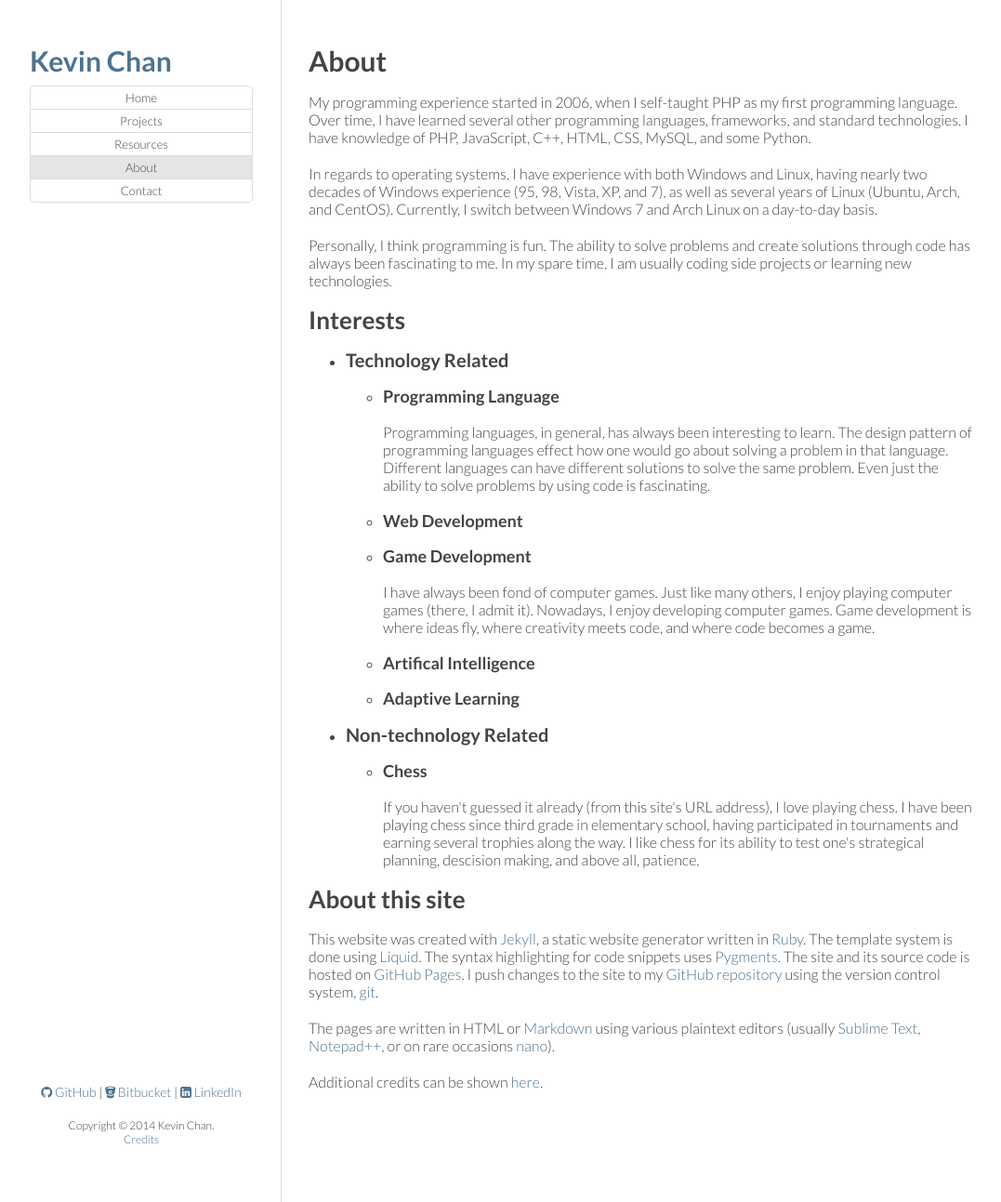
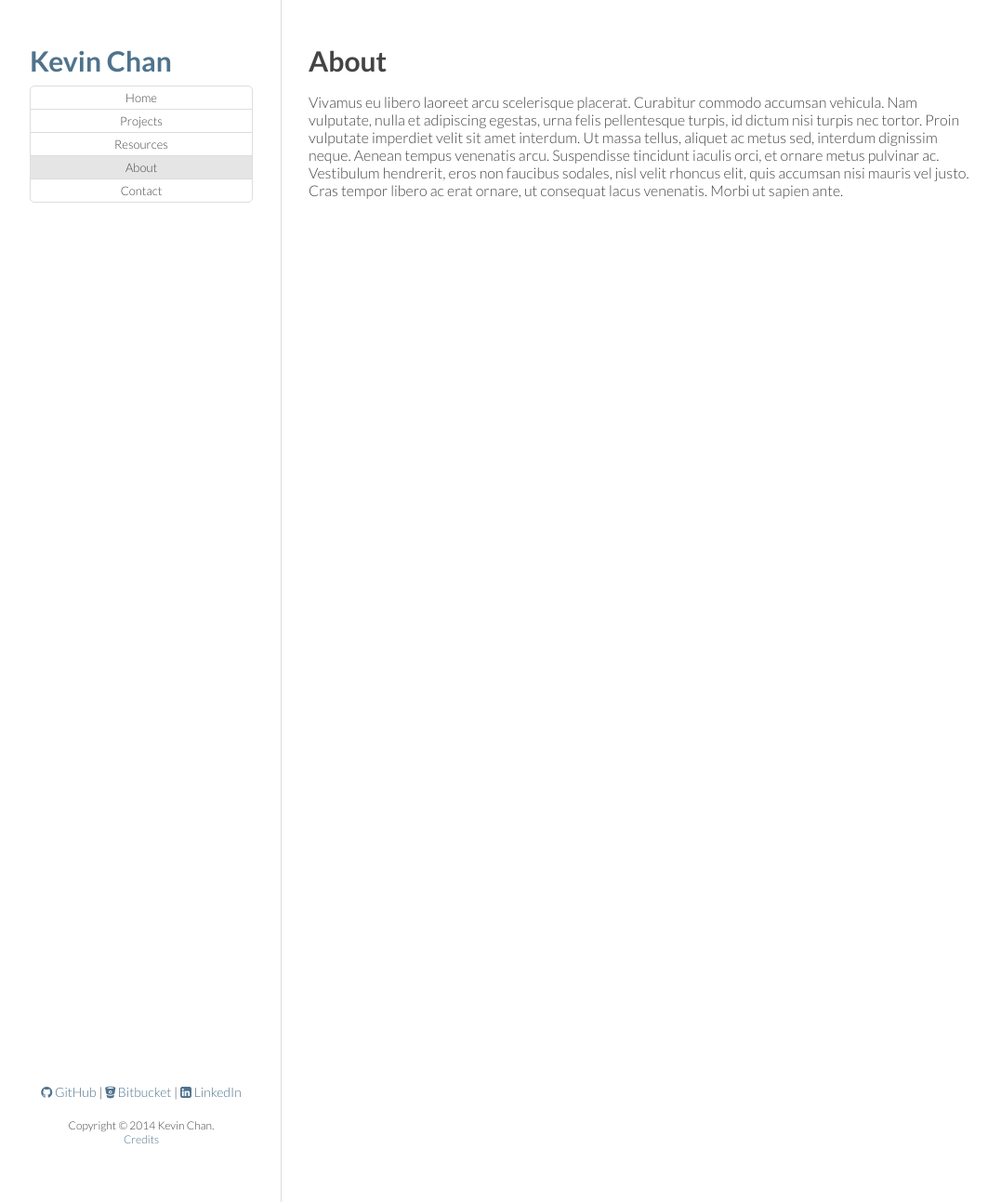
Before and after one commit to chessmasterhong/blog, a Jekyll site: the page built from about/index.html, in a window 1280 px wide and 1293 px high. Shown: the whole window at 93% size, without its empty margins (98-1175 px from the left). Built offline with Jekyll 4.4.1, drawn with Linux system fonts in a browser that asks for light colours.

Commit message:
Decommissioning site. Adding placeholder content.

```diff
--- a/about/index.html
+++ b/about/index.html
@@ -6,77 +6,5 @@ title: "About"
 <h1>{{ page.title }}</h1>
 
 <p>
-    My programming experience started in 2006, when I self-taught PHP as my first programming language. Over time, I have learned several other programming languages, frameworks, and standard technologies. I have knowledge of PHP, JavaScript, C++, HTML, CSS, MySQL, and some Python.
+    Vivamus eu libero laoreet arcu scelerisque placerat. Curabitur commodo accumsan vehicula. Nam vulputate, nulla et adipiscing egestas, urna felis pellentesque turpis, id dictum nisi turpis nec tortor. Proin vulputate imperdiet velit sit amet interdum. Ut massa tellus, aliquet ac metus sed, interdum dignissim neque. Aenean tempus venenatis arcu. Suspendisse tincidunt iaculis orci, et ornare metus pulvinar ac. Vestibulum hendrerit, eros non faucibus sodales, nisl velit rhoncus elit, quis accumsan nisi mauris vel justo. Cras tempor libero ac erat ornare, ut consequat lacus venenatis. Morbi ut sapien ante.
 </p>
-
-<p>
-    In regards to operating systems, I have experience with both Windows and Linux, having nearly two decades of Windows experience (95, 98, Vista, XP, and 7), as well as several years of Linux (Ubuntu, Arch, and CentOS). Currently, I switch between Windows 7 and Arch Linux on a day-to-day basis.
-</p>
-
-<p>
-    Personally, I think programming is fun. The ability to solve problems and create solutions through code has always been fascinating to me. In my spare time, I am usually coding side projects or learning new technologies.
-</p>
-
-
-<h2>Interests</h2>
-<ul>
-    <li>
-        <h3>Technology Related</h3>
-        <ul>
-            <li>
-                <h4>Programming Language</h4>
-                <p>
-                    Programming languages, in general, has always been interesting to learn. The design pattern of programming languages effect how one would go about solving a problem in that language. Different languages can have different solutions to solve the same problem. Even just the ability to solve problems by using code is fascinating.
-                </p>
-            </li>
-
-            <li>
-                <h4>Web Development</h4>
-                <p></p>
-            </li>
-
-            <li>
-                <h4>Game Development</h4>
-                <p>
-                    I have always been fond of computer games. Just like many others, I enjoy playing computer games (there, I admit it). Nowadays, I enjoy developing computer games. Game development is where ideas fly, where creativity meets code, and where code becomes a game.
-                </p>
-            </li>
-
-            <li>
-                <h4>Artifical Intelligence</h4>
-                <p></p>
-            </li>
-
-            <li>
-                <h4>Adaptive Learning</h4>
-                <p></p>
-            </li>
-        </ul>
-    </li>
-    <li>
-        <h3>Non-technology Related</h3>
-        <ul>
-            <li>
-                <h4>Chess</h4>
-                <p>
-                    If you haven't guessed it already (from this site's URL address), I love playing chess. I have been playing chess since third grade in elementary school, having participated in tournaments and earning several trophies along the way. I like chess for its ability to test one's strategical planning, descision making, and above all, patience.
-                </p>
-            </li>
-        </ul>
-    </li>
-</ul>
-
-
-<h2>About this site</h2>
-
-<p>
-    This website was created with <a href="http://jekyllrb.com/">Jekyll</a>, a static website generator written in <a href="http://www.ruby-lang.org/">Ruby</a>. The template system is done using <a href="http://github.com/Shopify/liquid">Liquid</a>. The syntax highlighting for code snippets uses <a href="http://pygments.org">Pygments</a>. The site and its source code is hosted on <a href="http://pages.github.com">GitHub Pages</a>. I push changes to the site to my <a href="http://github.com/chessmasterhong/chessmasterhong.github.io">GitHub repository</a> using the version control system, <a href="http://git-scm.com">git</a>.
-</p>
-
-<p>
-    The pages are written in HTML or <a href="http://daringfireball.net/projects/markdown">Markdown</a> using various plaintext editors (usually <a href="http://www.sublimetext.com">Sublime Text</a>, <a href="http://notepad-plus-plus.org">Notepad++</a>, or on rare occasions <a href="http://www.nano-editor.org">nano</a>).
-</p>
-
-<p>
-    Additional credits can be shown <a href="/credits">here</a>.
-</p>
--- a/contact/index.html
+++ b/contact/index.html
@@ -4,4 +4,7 @@ title: "Contact"
 ---
 
 <h1>{{ page.title }}</h1>
-<p>You may contact me via <a href="http://www.linkedin.com/in/kchan12">LinkedIn</a>. Also, feel free to follow me on <a href="http://github.com/chessmasterhong">GitHub</a> or <a href="http://bitbucket.org/chessmasterhong">Bitbucket</a>.</p>
+
+<p>
+    Nam non mauris hendrerit, dignissim magna faucibus, cursus dolor. Vivamus tempus non nulla et vestibulum. Vivamus eu sollicitudin ligula. Nullam sagittis gravida augue, ut gravida nisi eleifend eu. Vivamus bibendum nec felis ac aliquet. Duis cursus luctus volutpat. Curabitur eu posuere velit. Donec rutrum purus eleifend tincidunt gravida. Nam quis massa aliquet, vestibulum erat pharetra, dictum nibh. Vestibulum non tincidunt augue, quis ultrices sapien. Sed ut aliquet nisi, vitae pretium est. Sed consectetur sodales dolor, at volutpat massa ullamcorper ut.
+</p>
--- a/credits/index.html
+++ b/credits/index.html
@@ -8,7 +8,6 @@ title: "Credits"
 
 <ul>
     <li>Site generation thanks to <a href="http://jekyllrb.com">Jekyll</a></li>
-    <li>Hosted on GitHub Pages, courtesy of <a href="http://github.com">GitHub</a></li>
     <li>Theme modified from <a href="http://orderedlist.com">orderedlist</a>'s <a href="http://github.com/orderedlist/minimal">Minimal</a> theme</li>
     <li>Content slider thanks to <a href="http://stevenwanderski.com">stevenwanderski</a>'s <a href="http://bxslider.com">bxSlider</a>, with minor modifications</li>
 </ul>
--- a/projects/index.html
+++ b/projects/index.html
@@ -6,7 +6,10 @@ css_extras:
 ---
 
 <h1>{{ page.title }}</h1>
-<p>Here is where I showcase projects I have worked on, both past and present. This includes some of my side projects as well.</p>
+
+<p>
+    Morbi feugiat iaculis condimentum. Phasellus pharetra ante ac euismod elementum. Morbi iaculis tortor sit amet porttitor tincidunt. Donec consectetur lorem sed nisl volutpat dapibus. Nunc viverra imperdiet ullamcorper. Sed sagittis a sem vitae bibendum. Maecenas mi tellus, aliquet imperdiet mollis quis, fringilla non tellus. Phasellus interdum leo et mattis pharetra. Fusce ullamcorper turpis in nisi dictum, et imperdiet massa dictum. Vestibulum suscipit sollicitudin interdum. Mauris eget odio aliquam, rhoncus eros sit amet, pulvinar lorem. Etiam aliquam non urna eget interdum. Nulla eu scelerisque metus, non imperdiet enim. Sed convallis consectetur dui, fermentum porttitor mauris fringilla eget. Interdum et malesuada fames ac ante ipsum primis in faucibus.
+</p>
 
 <div class="projects">
     {% for project in site.categories.projects %}
--- a/resources/index.html
+++ b/resources/index.html
@@ -6,4 +6,7 @@ js_extras:
 ---
 
 <h1>{{ page.title }}</h1>
-<p>This is where I post tutorials or code snippets to provide guides or help give some ideas to passers-by. Nothing to see here yet.</p>
+
+<p>
+    Curabitur sed suscipit eros. Aliquam at odio non metus aliquet viverra vehicula sit amet urna. Sed aliquet hendrerit mi. Curabitur sagittis nunc magna, et porttitor velit consectetur ut. Nam eget mauris orci. Donec nibh neque, ullamcorper et malesuada nec, tristique vel felis. Phasellus porttitor pharetra risus, vitae venenatis urna sodales eget. Integer sed turpis sed tortor ultrices rhoncus.
+</p>
```
Also changed, not shown: _posts/projects/2011-10-09-docshare.md (deleted, +0 -21 lines), _posts/projects/2013-05-14-paralleltext.md (deleted, +0 -19 lines), _posts/projects/2013-10-19-impactjs_enemy_editor.md (deleted, +0 -41 lines), _posts/projects/2013-12-08-mathflash.md (deleted, +0 -22 lines), _posts/projects/2013-12-23-super_mario_world_koopa_krisis.md (deleted, +0 -28 lines), _posts/projects/2014-03-27-fire_emblem_chronicles_of_the_abyss.md (deleted, +0 -124 lines), index.html (+2 -10 lines).
